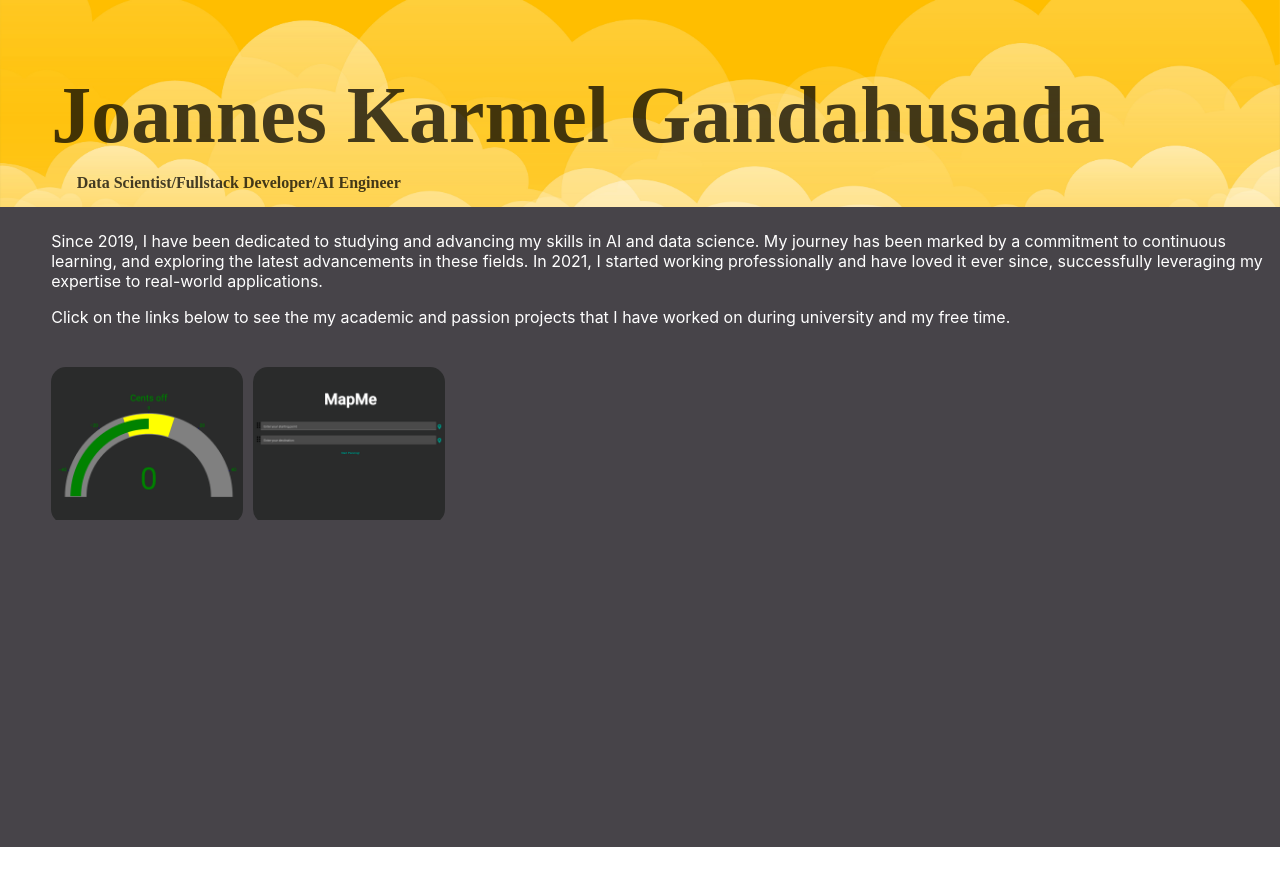
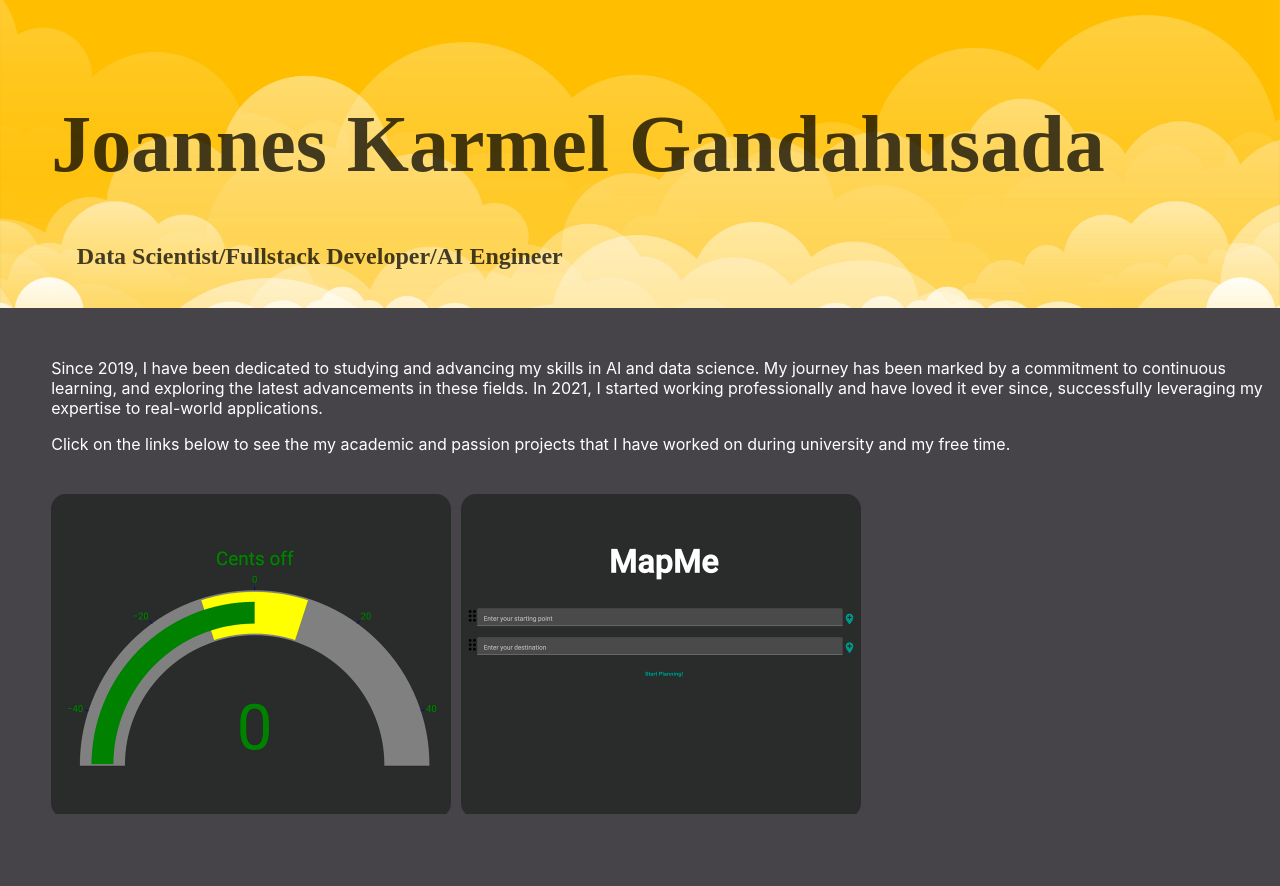
Before and after one commit to kasmello/Portfolio, a React (Create React App) app in the folder portfolio/: page / in a window 1280 px wide. Shown: the top 886 px of the page. Before the commit the page ends 847 px from the top, so only its background shows below. Built offline with nearby package versions, Linux system fonts and the light colour scheme.

Commit message:
changed vw to px styling to avoid issues

```diff
--- a/portfolio/package.json
+++ b/portfolio/package.json
@@ -10,6 +10,7 @@
     "@testing-library/react": "^13.4.0",
     "@testing-library/user-event": "^13.5.0",
     "react": "^18.2.0",
+    "react-device-detect": "^2.2.3",
     "react-dom": "^18.2.0",
     "react-scripts": "5.0.1",
     "web-vitals": "^2.1.4"
--- a/portfolio/src/App.css
+++ b/portfolio/src/App.css
@@ -38,7 +38,7 @@
 .Background-theme {
   background-color: #474449;
   height: 80vh;
-  margin-top: -2.2vh;
+  margin-top: -26px;
   padding: 0;
   color:rgb(255, 255, 255);
 
@@ -50,7 +50,7 @@
   background-position: center center;
   color:rgba(0, 0, 0, 0.738);
   /* background-color: #f1ebd8; */
-  margin-top: -8vh;
+  margin-top: -55px;
   margin-bottom: 0;
 
 
--- a/portfolio/src/App.js
+++ b/portfolio/src/App.js
@@ -3,19 +3,19 @@ import RoundedCard from './hypercard';
 import HearMeThumbnail from './hearmethumbnail.png'
 import MapMeThumbnail from './mapmethumbnail.png'
 import React from 'react'
+import { isMobile } from 'react-device-detect';
 import './App.css';
 
 function App() {
   document.title = "Karmel's Portfolio"
-
   return (
     <div>
       <div className='Header'>
-        <h1 style={{marginLeft: '4vw', paddingTop: '10vh', fontFamily: 'EB Garamond, serif',fontSize: '5em'}}>Joannes Karmel Gandahusada</h1>
-        <h3 style={{marginLeft: '6vw', marginTop: '-5vh', paddingBottom: '2vh', fontFamily: 'EB Garamond, serif',fontSize: '1em'}}>Data Scientist/Fullstack Developer/AI Engineer</h3>
+        <h1 style={{marginLeft: '4vw', paddingTop: '100px', fontFamily: 'EB Garamond, serif',fontSize: isMobile ? '2em' : '5em'}}>Joannes Karmel Gandahusada</h1>
+        <h3 style={{marginLeft: '6vw', paddingBottom: '40px', fontFamily: 'EB Garamond, serif',fontSize: isMobile? '1em' : '1.5em'}}>Data Scientist/Fullstack Developer/AI Engineer</h3>
       </div>
       <div className='Background-theme'>
-        <p style={{marginLeft: '4vw', paddingTop: '3vh'}}>Since 2019, I have been dedicated to studying and advancing my skills in AI and data science. My journey has been marked by a commitment to continuous learning, and exploring the latest advancements in these fields. In 2021, I started working professionally and have loved it ever since, successfully leveraging my expertise to real-world applications.</p>
+        <p style={{marginLeft: '4vw', paddingTop: '50px'}}>Since 2019, I have been dedicated to studying and advancing my skills in AI and data science. My journey has been marked by a commitment to continuous learning, and exploring the latest advancements in these fields. In 2021, I started working professionally and have loved it ever since, successfully leveraging my expertise to real-world applications.</p>
         <p style={{marginLeft: '4vw'}}>Click on the links below to see the my academic and passion projects that I have worked on during university and my free time.</p>
         <div className="Thumbnail-collection">
           <RoundedCard
--- a/portfolio/src/hypercard.css
+++ b/portfolio/src/hypercard.css
@@ -1,11 +1,11 @@
 .rounded-card {
   position: relative;
-  width: 15vw;
+  width: 400px;
   height: auto;
   border-radius: 15px;
   overflow: hidden;
   cursor: pointer;
-  margin-right: 5px;
+  margin-right: 10px;
   transition: transform 0.3s ease-in-out;
 }
 
@@ -31,7 +31,7 @@
 }
 
 .rounded-card:hover {
-  transform: scale(1.05);
+  transform: scale(1.03);
 }
 
 .rounded-card:hover .content {
```
Also changed, not shown: 1 other file (tests, documents, lock files or other folders).
